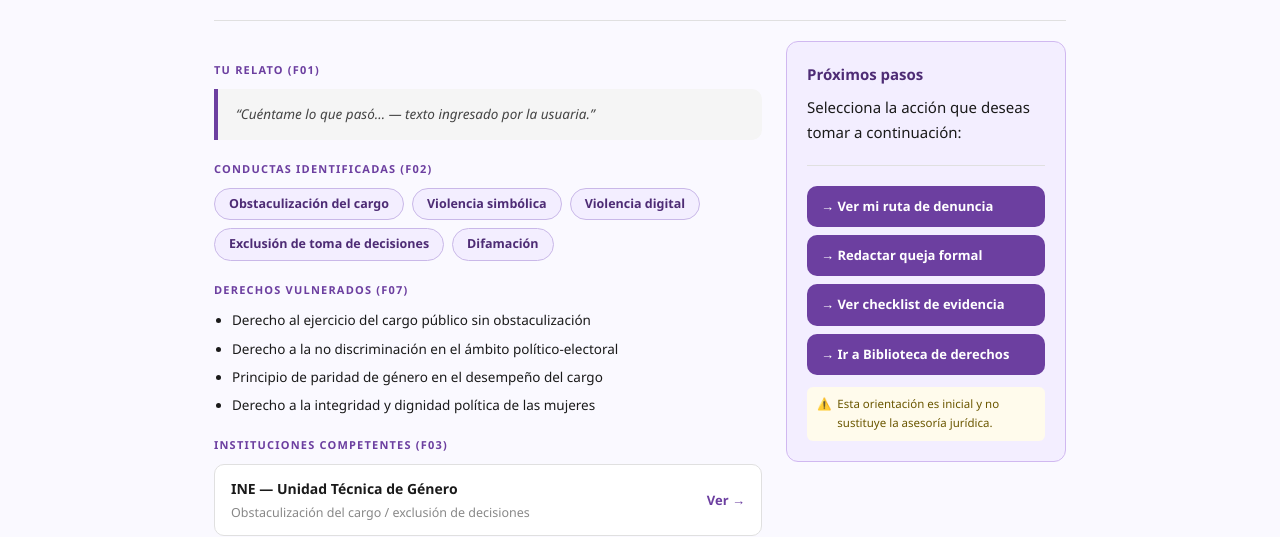
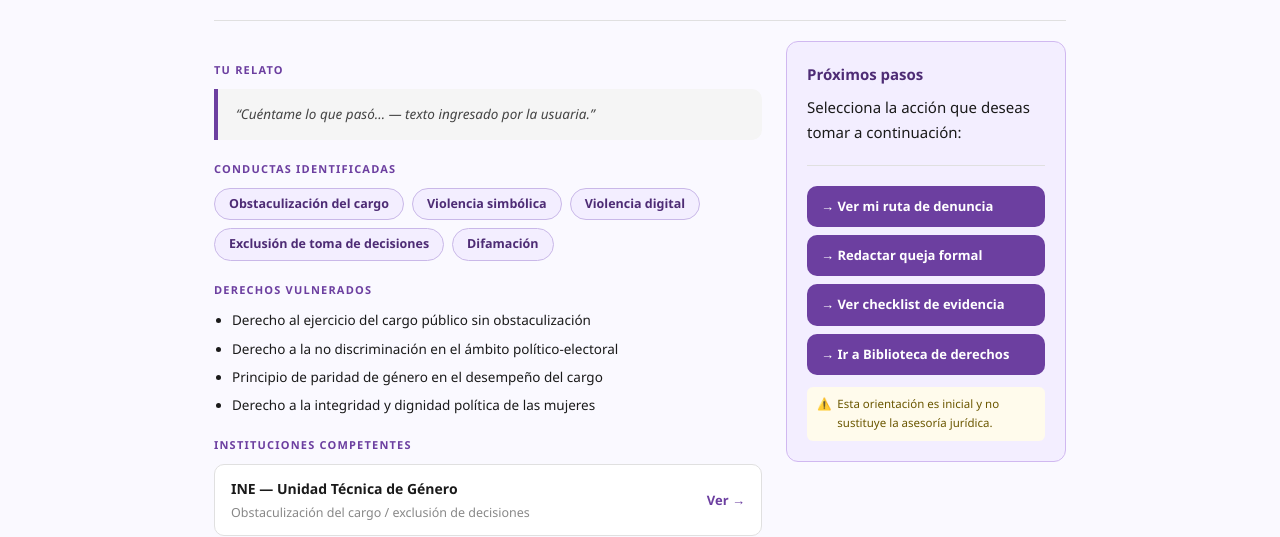
Before and after one commit to joherdhdez3/ProyectoViolenciaGenero, a Next.js app in the folder frontend/: page /diagnostico in a window 1280 px wide. Shown: the part 197-734 px from the top of the page. Built offline with nearby package versions, Linux system fonts and the light colour scheme.

Commit message:
Limpieza de etiquetas y códigos de depuración en la vista de diagnóstico

```diff
--- a/frontend/app/diagnostico/page.tsx
+++ b/frontend/app/diagnostico/page.tsx
@@ -63,24 +63,24 @@ export default function PaginaDiagnostico() {
       <div className="diag-layout">
         {/* ── Columna principal ── */}
         <div>
-          <div className="section-label">Tu relato (F01)</div>
+          <div className="section-label">Tu relato</div>
           <blockquote className="relato-box">
             &ldquo;{relato || 'Cuéntame lo que pasó… — texto ingresado por la usuaria.'}&rdquo;
           </blockquote>
 
-          <div className="section-label">Conductas identificadas (F02)</div>
+          <div className="section-label">Conductas identificadas</div>
           <ul className="conductas-grid" aria-label="Conductas identificadas">
             {CONDUCTAS.map((c) => (
               <li key={c} className="conducta-chip">{c}</li>
             ))}
           </ul>
 
-          <div className="section-label">Derechos vulnerados (F07)</div>
+          <div className="section-label">Derechos vulnerados</div>
           <ul className="derechos-list">
             {DERECHOS.map((d) => <li key={d}>{d}</li>)}
           </ul>
 
-          <div className="section-label">Instituciones competentes (F03)</div>
+          <div className="section-label">Instituciones competentes</div>
           {INSTITUCIONES_DIAGNOSTICO.map((inst) => (
             <div className="inst-item" key={inst.nombre}>
               <div>
```
